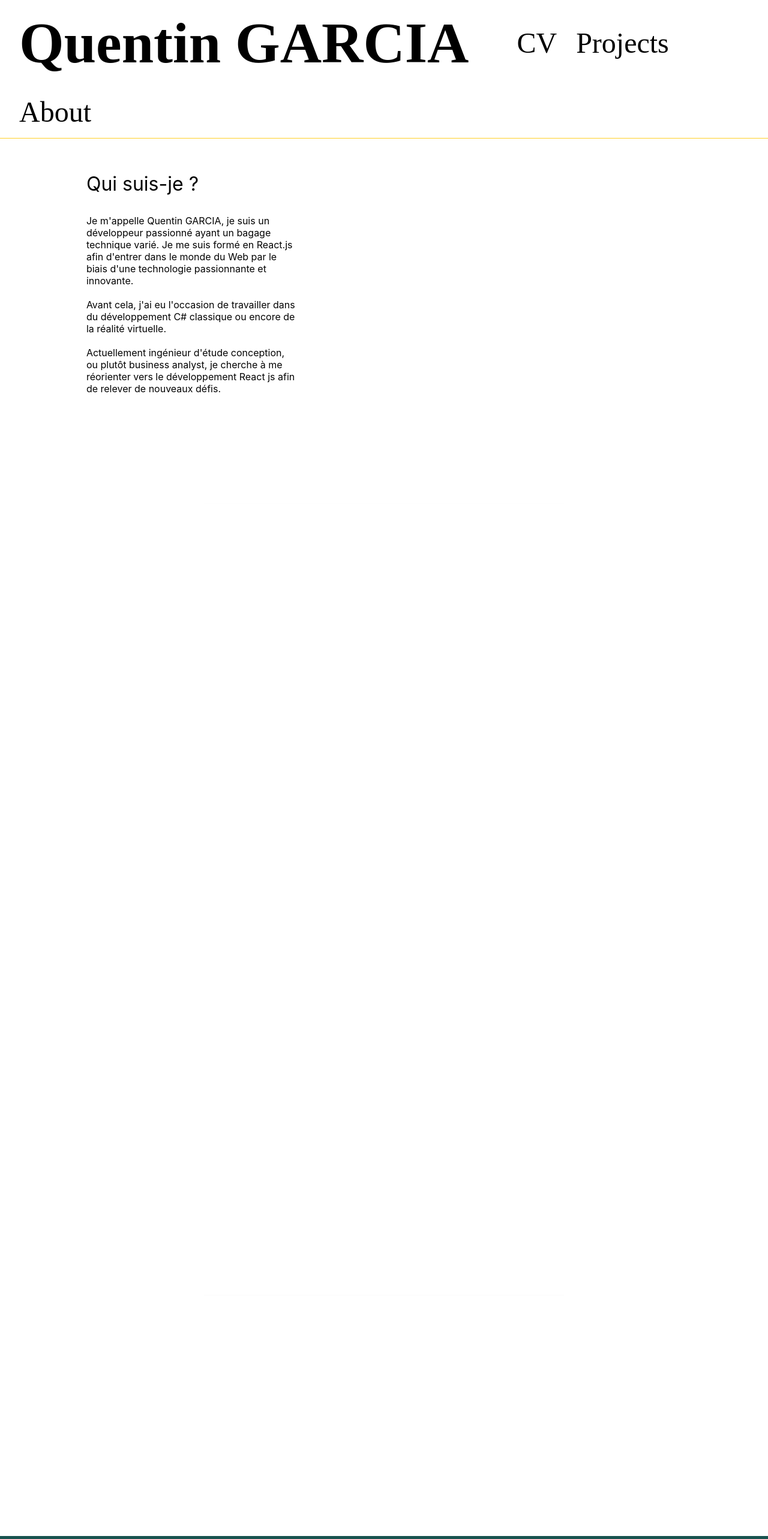
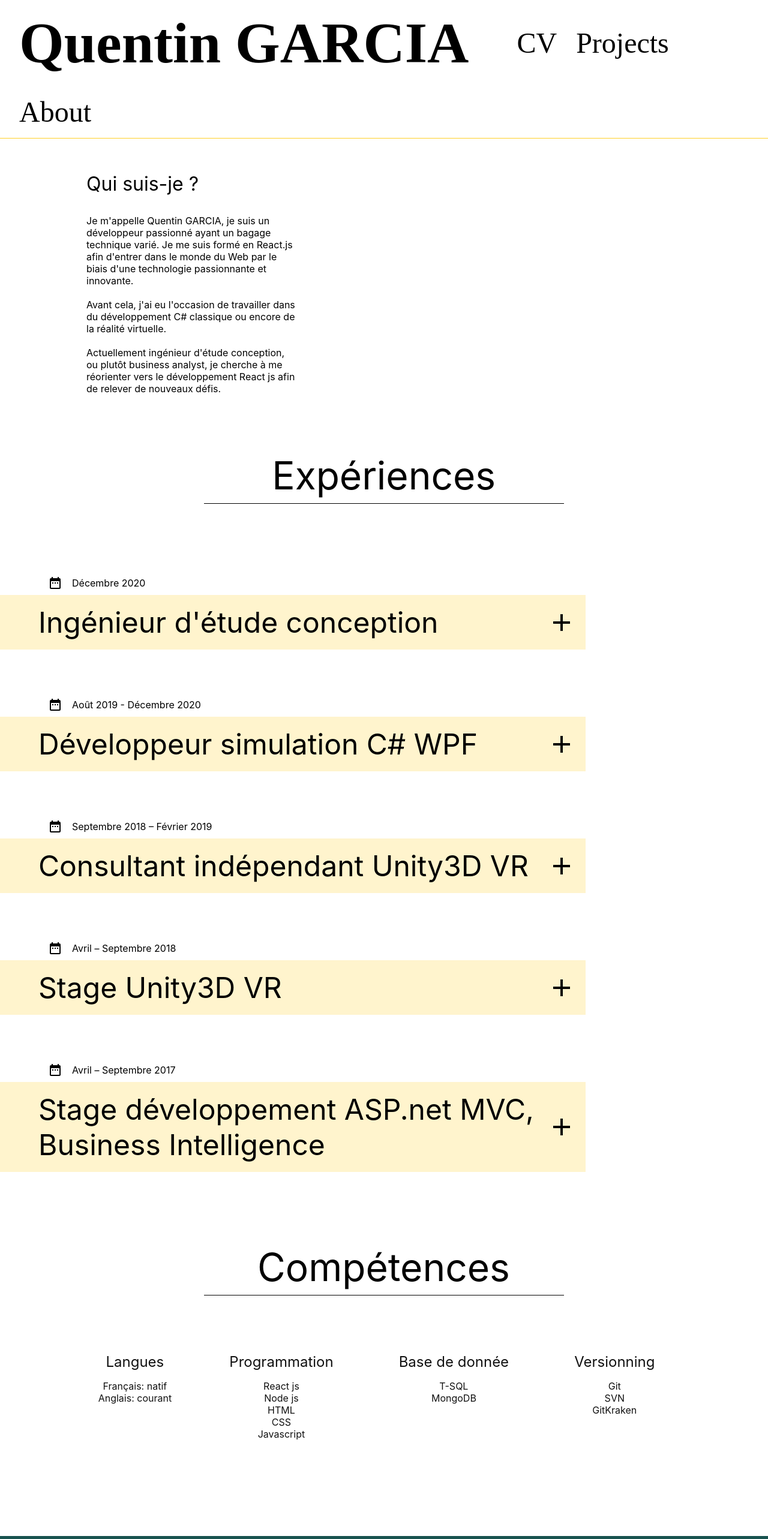
Before and after one commit to QuentinLeFourbe/portefolio, a React (Create React App) app: page / in a window 1280 px wide. Shown: the top 2566 px of the page at 60% size. Built offline with nearby package versions, Linux system fonts and the light colour scheme.

Commit message:
animation unique sur la page

```diff
--- a/src/components/CV/ExpCard.jsx
+++ b/src/components/CV/ExpCard.jsx
@@ -128,12 +128,12 @@ function ExpCard(props) {
     })
 
     const onChangeVisibility = (isVisible) => {
-        setIsVisible(isVisible);
-        console.log("visible: " + isVisible)
+        if (isVisible)
+            setIsVisible(true);
     }
 
     return (
-        <VisiblitySensor onChange={onChangeVisibility} offset={{top:-300, bottom:-300, right: -100}}>
+        <VisiblitySensor onChange={onChangeVisibility} >
             <div>
                 <Container style={spring} rightSide={rightSide}>
                     <ExpContainer rightSide={rightSide}>
--- a/src/components/CV/Experiences.jsx
+++ b/src/components/CV/Experiences.jsx
@@ -21,18 +21,6 @@ const TitleRow = styled(animated.div)`
 `;
 
 function Experiences() {
-    const [isVisible, setIsVisible] = useState(true);
-
-    const titleSpring = useSpring({
-        from: { x: -100, opacity: 0 },
-        x: isVisible ? 0 : -100,
-        opacity: isVisible ? 1 : 0,
-        config: config.molasses,
-    });
-
-    const onChangeVisibility = (isVisible) => {
-        setIsVisible(isVisible);
-    }
 
     return (
         <>
--- a/src/components/CV/Presentation.jsx
+++ b/src/components/CV/Presentation.jsx
@@ -28,10 +28,12 @@ function Presentation() {
         x: isVisible ? 0 : -100,
         opacity: isVisible ? 1 : 0,
         config: config.molasses,
+        delay: 500,
     });
 
     const onChangeVisibility = (isVisible) => {
-        setIsVisible(isVisible);
+        if (isVisible)
+            setIsVisible(true);
     }
 
     return (
--- a/src/components/CV/Skills.jsx
+++ b/src/components/CV/Skills.jsx
@@ -44,28 +44,19 @@ const SkillItem = styled.div`
 `;
 
 function Skills() {
-    const [isVisible, setIsVisible] = useState(true);
-
-    const titleSpring = useSpring({
-        from: { x: -100, opacity: 0 },
-        x: isVisible ? 0 : -100,
-        opacity: isVisible ? 1 : 0,
-        config: config.molasses,
-    });
+    const [isVisible, setIsVisible] = useState(false);
 
     const springEffect = useSpring({
         from: { x: -100, opacity: 0 },
         x: isVisible ? 0 : -100,
         opacity: isVisible ? 1 : 0,
-        config: isVisible ? config.molasses : config.tight,
-        delay: isVisible ? 500 : 0,
+        config: config.molasses,
+        delay: 2000,
     });
 
-
-
-
     const onChangeVisibility = (isVisible) => {
-        setIsVisible(isVisible);
+        if (isVisible)
+            setIsVisible(true);
     }
 
 
--- a/src/components/CV/TitleSeparator.jsx
+++ b/src/components/CV/TitleSeparator.jsx
@@ -23,31 +23,33 @@ const TitleUnderline = styled(animated.div)`
 
 function TitleSeparator(props) {
     const { title } = props;
-    const [isVisible, setIsVisible] = useState(true);
+    const [isVisible, setIsVisible] = useState(false);
 
     const titleSpring = useSpring({
         from: { x: -100, opacity: 0 },
         x: isVisible ? 0 : -100,
         opacity: isVisible ? 1 : 0,
         config: config.molasses,
+        delay: 1000,
     });
 
     const underlineSpring = useSpring({
         from: { opacity: 0 },
         opacity: isVisible ? 1 : 0,
         config: config.molasses,
-        delay: 800,
+        delay: 1500,
     });
 
     const onChangeVisibility = (isVisible) => {
-        setIsVisible(isVisible);
+        if (isVisible)
+            setIsVisible(true);
     }
 
     return (
         <ReactVisibilitySensor onChange={onChangeVisibility}>
             <TitleRow>
                 <Title style={titleSpring}>{title}</Title>
-                <TitleUnderline style={underlineSpring}/>
+                <TitleUnderline style={underlineSpring} />
             </TitleRow>
         </ReactVisibilitySensor>
     )
```
Also changed, not shown: 1 other file (tests, documents, lock files or other folders).
